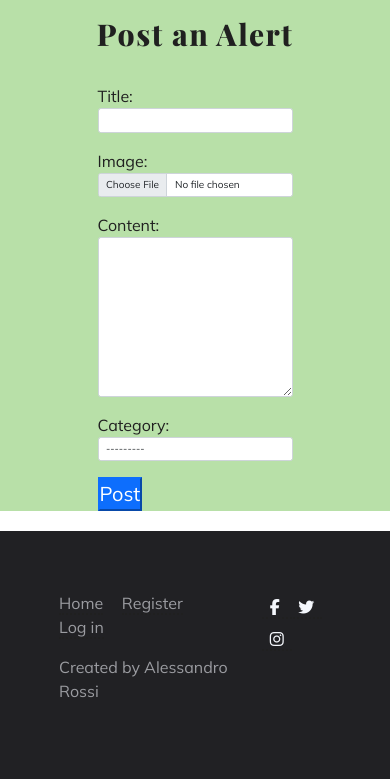
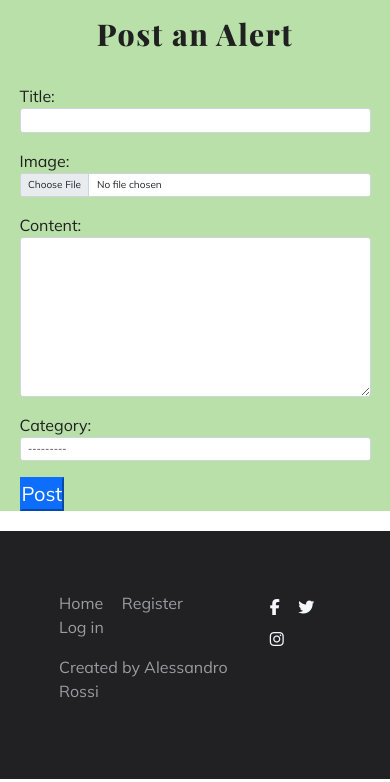
Before and after one commit to AlessandroRossi87/project-4-blog, a Django app: page /new_post/ in a window 390 px wide. Shown: the part 62-844 px from the top of the page. Run offline with Django 3.2, Linux system fonts and the light colour scheme; data that the repository does not hold is empty; some libraries are stand-ins or nearby versions.

Commit message:
Added style to New post form

```diff
--- a/static/css/style.css
+++ b/static/css/style.css
@@ -390,6 +390,14 @@ a {
     background: #b8e0a8;
 }
 
-.form-group {
+/* New Post */
+
+#new-post {
     width: 50%;
 }
+
+@media screen and (max-width: 768px) {
+    #new-post {
+        width: 90%;
+    }
+}
--- a/templates/new_post.html
+++ b/templates/new_post.html
@@ -1,7 +1,7 @@
 {% extends 'base.html' %} {% block content %}
 <div class="center-content">
   <h2>{% if editing %}Edit{% else %}Post{% endif %} an Alert</h2>
-  <div class="form-group">
+  <div class="form-group" id="new-post">
     <form method="post" enctype="multipart/form-data">
       {% csrf_token %} {{ form.as_p }}
       <button class="btn-primary" type="submit">
```
